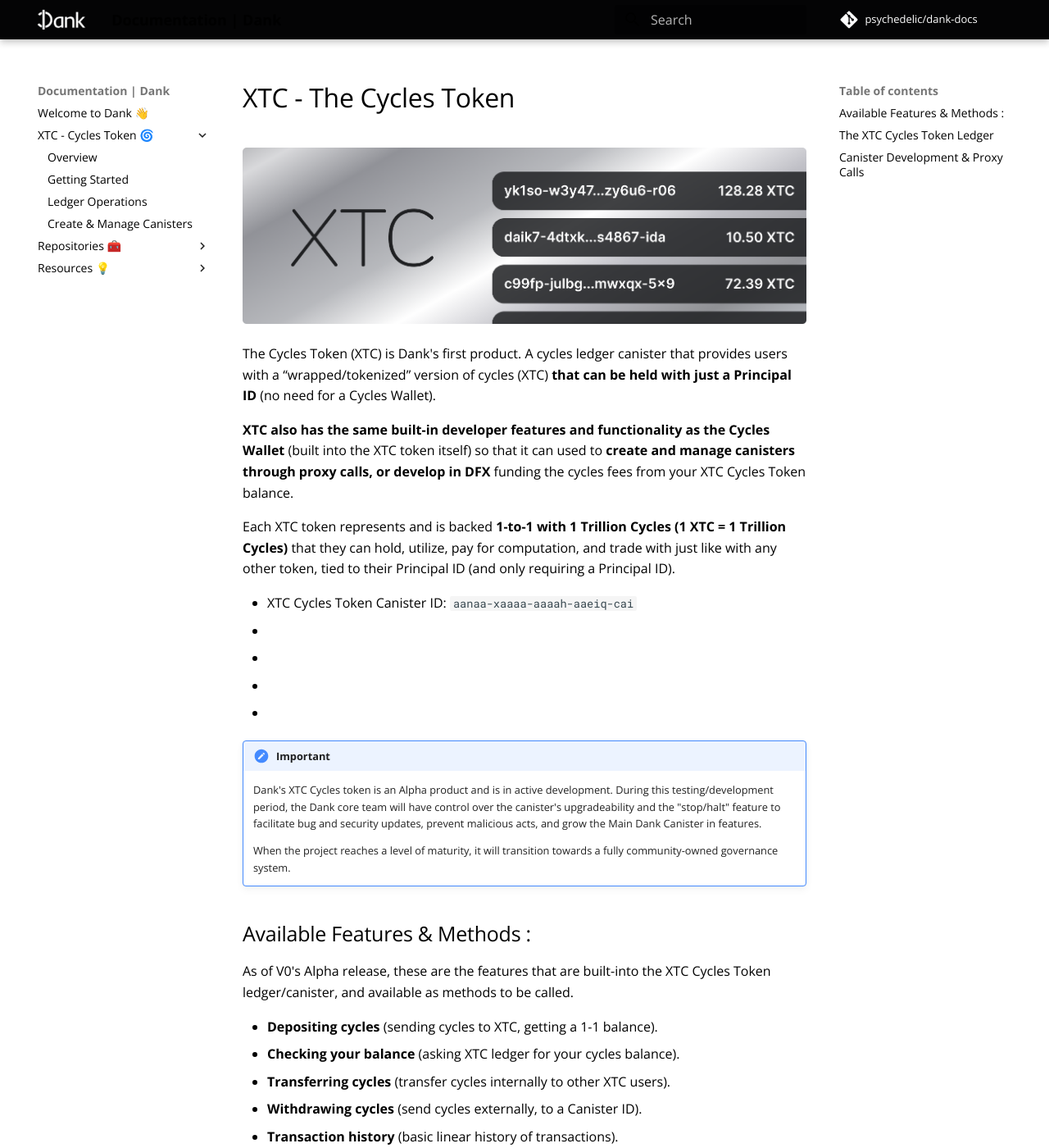
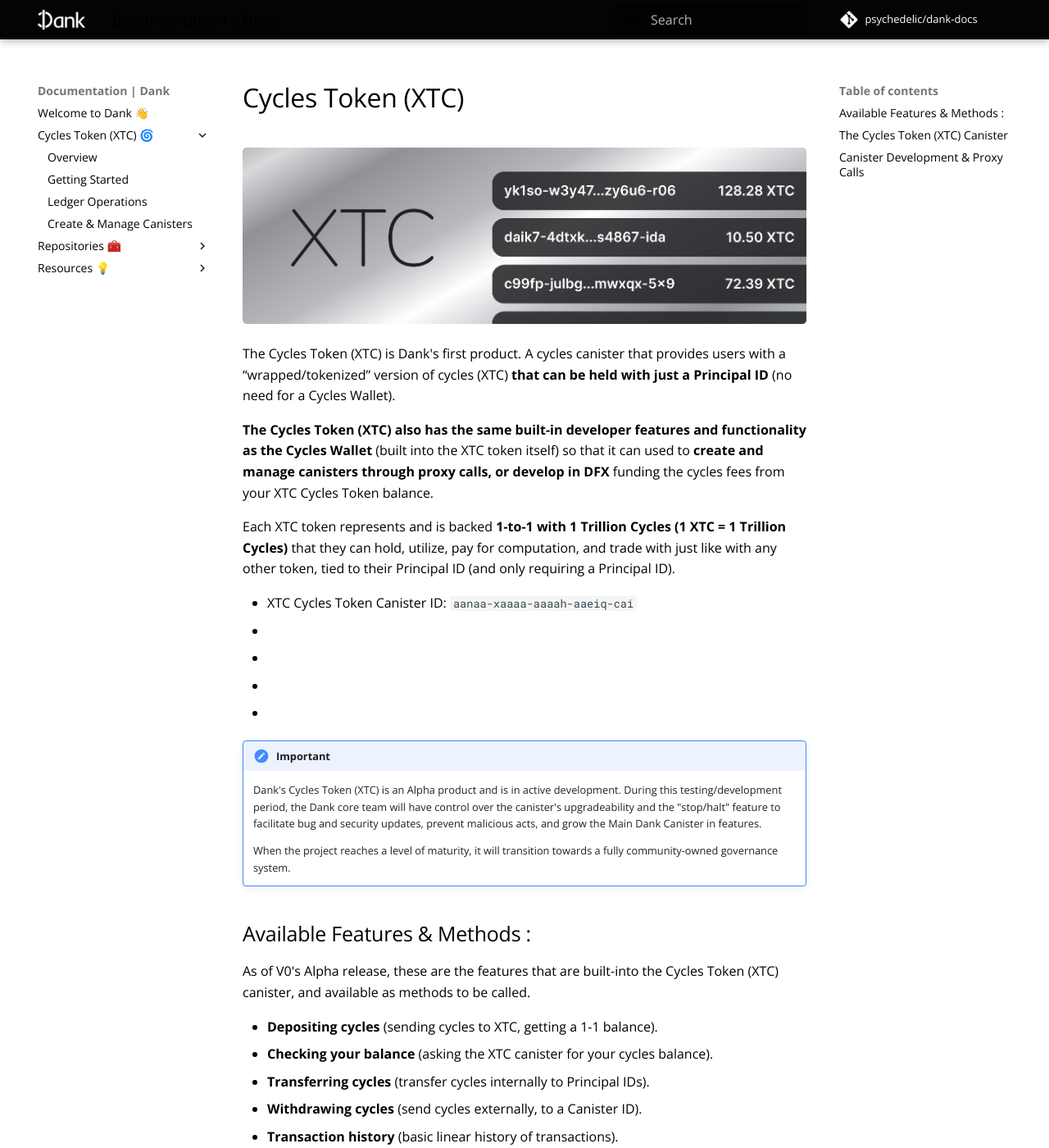
Before and after one commit to Psychedelic/dank-docs, an MkDocs documentation site: the page built from docs/xtc/overview.md, in a window 1280 px wide and 1400 px high. Shown: the whole window at 82% size. Built offline with MkDocs 1.6.1 and Material for MkDocs 9.7.7, drawn with Linux system fonts in a browser that asks for light colours; comment, search, counter and statistics services are not loaded; some of the changed text lies outside the part shown.

Commit message:
tweaks & typos

```diff
--- a/docs/xtc/overview.md
+++ b/docs/xtc/overview.md
@@ -2,13 +2,13 @@
 date: "1"
 ---
 
-# XTC - The Cycles Token
+# Cycles Token (XTC)
 
 ![](imgs/xtc-trx.png)
 
-The Cycles Token (XTC) is Dank's first product. A cycles ledger canister that provides users with a “wrapped/tokenized” version of cycles (XTC) **that can be held with just a Principal ID** (no need for a Cycles Wallet).
+The Cycles Token (XTC) is Dank's first product. A cycles canister that provides users with a “wrapped/tokenized” version of cycles (XTC) **that can be held with just a Principal ID** (no need for a Cycles Wallet).
 
-**XTC also has the same built-in developer features and functionality as the Cycles Wallet** (built into the XTC token itself) so that it can used to **create and manage canisters through proxy calls, or develop in DFX** funding the cycles fees from your XTC Cycles Token balance.
+**The Cycles Token (XTC) also has the same built-in developer features and functionality as the Cycles Wallet** (built into the XTC token itself) so that it can used to **create and manage canisters through proxy calls, or develop in DFX** funding the cycles fees from your XTC Cycles Token balance.
 
 Each XTC token represents and is backed **1-to-1 with 1 Trillion Cycles (1 XTC = 1 Trillion Cycles)**  that they can hold, utilize, pay for computation, and trade with just like with any other token, tied to their Principal ID (and only requiring a Principal ID).
 
@@ -21,37 +21,39 @@
 
 !!! Important
 
-    Dank's XTC Cycles token is an Alpha product and is in active development. During this testing/development period, the Dank core team will have control over the canister's upgradeability and the "stop/halt" feature to facilitate bug and security updates, prevent malicious acts, and grow the Main Dank Canister in features.
+    Dank's Cycles Token (XTC) is an Alpha product and is in active development. During this testing/development period, the Dank core team will have control over the canister's upgradeability and the "stop/halt" feature to facilitate bug and security updates, prevent malicious acts, and grow the Main Dank Canister in features.
 
     When the project reaches a level of maturity, it will transition towards a fully community-owned governance system.
 
 ## Available Features & Methods  :
 
-As of V0's Alpha release, these are the features that are built-into the XTC Cycles Token ledger/canister, and available as methods to be called.
+As of V0's Alpha release, these are the features that are built-into the Cycles Token (XTC) canister, and available as methods to be called.
 
 - **Depositing cycles** (sending cycles to XTC, getting a 1-1 balance).
-- **Checking your balance** (asking XTC ledger for your cycles balance).
-- **Transferring cycles** (transfer cycles internally to other XTC users).
+- **Checking your balance** (asking the XTC canister for your cycles balance).
+- **Transferring cycles** (transfer cycles internally to Principal IDs).
 - **Withdrawing cycles** (send cycles externally, to a Canister ID).
 - **Transaction history** (basic linear history of transactions).
 - **Creating canisters** (proxy call to create a canister using your XTC balance).
 - **Proxied canister calls** (create canisters, make calls to canisters, topping calls -or not- with cycles in XTC).
 
-## The XTC Cycles Token Ledger
+## The Cycles Token (XTC) Canister
 ![](imgs/transaction.svg)
 
-The XTC Cycles Token was built following a Principal-ID centric token standard [(Repository)](https://github.com/Psychedelic/standards) where users deposit cycles and get a 1-1 balance of XTC (1 XTC = 1 Trillion Cycles). It is an **alternative to using Cycles Wallet in terms of using and accessing cycles on the Internet Computer**.
+The Cycles Token (XTC) was built following a Principal-ID centric token standard [(Repository)](https://github.com/Psychedelic/standards). Users deposit and lock cycles and get a 1-1 balance of Cycles Token (1 XTC = 1 Trillion Cycles). It is an **alternative to using Cycles Wallet in terms of using and accessing cycles on the Internet Computer**.
 
-You can learn the main differences between using XTC and a Cycles Wallet [in this article](https://medium.com/@dank_ois/b9a1d3ddcebe?source=friends_link&sk=0d4c790eda6883d1c013b10cdb8f89f4).
+You can learn the main differences between using the Cycles Token (XTC) and a Cycles Wallet [in this article](https://medium.com/@dank_ois/b9a1d3ddcebe?source=friends_link&sk=0d4c790eda6883d1c013b10cdb8f89f4).
 
-Just like the Cycles Wallets, the XTC Cycles Token is a **cycles provider for development on the IC**. It was built using the same interface as Cycles Wallet and has built-in proxy-call methods to create and manage canisters.
+Just like the Cycles Wallets, the Cycles Token is a **cycles provider for development on the IC**. It was built using the same interface as Cycles Wallet and has built-in proxy-call methods to create and manage canisters.
 
-One important difference is that with XTC, instead of having a per-user Cycles Wallet ID, all XTC users share the same **“Universal ID” (XTC ledger canister ID)** that they can set as their Wallet IDs. Which means users -and developers- don't need to worry about authenticating multiple unique identifiers, and focus on just Principal IDs (since any app that integrates XTC would know what Wallet ID they need to authorize for the user!):
+One important difference is that with XTC, instead of having a per-user Cycles Wallet ID, all XTC users share the same **“Universal ID” (the XTC Canister ID)** that they can set as their Wallet IDs.
+
+Which also means users -and developers- that want to use apps that surface cycles don't need to worry about authenticating multiple unique identifiers, and focus on just Principal IDs (since any app that integrates XTC would know what Wallet ID they need to authorize for the user!):
 
 That abstraction is what enables a lot of amazing experience benefits:
 
 - Better DeFi/Dapp compatibility (easier to integrate, access, and send cycles.)
-- Smoother onboarding of users & their cycles (no need to authenticate separate Cycles Wallets)
+- Smoother access to cycles for user-experiences (no need to authenticate separate Cycles Wallets)
 - Composability across apps that surface cycles (one ID to surface the same balance)
 - Friendlier format for GUIs (1 XTC = 1,000,000,000,000 cycles = 1$ approx)
 - But standard format on APIs/CLI for development (1,000,000,000,000 XC)
@@ -62,10 +64,10 @@
 ## Canister Development & Proxy Calls
 ![](imgs/canister.svg)
 
-The XTC Cycles Token is **DFX compatible and has built-in functions that allow users to call the XTC Token canister to create, fund, or make proxy calls** to canisters on the Internet Computer using their XTC cycles balance.
+The Cycles Token (XTC) is **DFX compatible and its canister has built-in functions that allow users to call the XTC Canister to create, fund, or make proxy calls** to canisters on the Internet Computer using their cycles balance in XTC.
 
-Make the canister calls directly to XTC to execute, or use your XTC wallet in DFX just like a Cycles Wallet. The difference between the two is when you set your default-wallet on the DFX CLI, you just put XTC’s Token's Canister ID instead of a personal Cycles Wallet ID.
+Make the canister calls directly for XTC to execute, or use your XTC wallet in DFX just like a Cycles Wallet. The difference between using XTC and the Cycles Wallet here is, when you set your default-wallet on the DFX CLI, you just put XTC’s Canister ID (shared among XTC users) instead of a unique personal Cycles Wallet ID.
 
-The XTC Ledger Canister will take your Cycles Token balance, and withdraw (or unwrap) the cycles to fund any necessary operations.
+The XTC Canister will take your Cycles Token balance, and withdraw (or unwrap) the cycles that back it to fund any necessary operations.
 
 This way, XTC can not only allow developers to user their Cycles Token to fund their development (just like with Cycles Wallets); but also offer those features as "plug-n-play" features that any interface can leverage.
--- a/mkdocs.yml
+++ b/mkdocs.yml
@@ -1,6 +1,6 @@
 site_name: "Documentation | Dank"
 site_author: dank.ooo
-site_description: Dank is a collection of Open Internet Service on the Internet Computer network that provides cycle-based financial services to developers & users.
+site_description: Dank is a collection of Open Internet Service on the Internet Computer.
 site_url: https://docs.dank.ooo/
 copyright: '© 2021 Built by Dank'
 repo_name: psychedelic/dank-docs
@@ -23,14 +23,14 @@
       permalink: true
 nav:
   - Welcome to Dank 👋: index.md
-  - XTC - Cycles Token 🌀:
+  - Cycles Token (XTC) 🌀:
       - Overview: xtc/overview.md
       - Getting Started: xtc/getting-started.md
       - Ledger Operations: xtc/getting-started/#ledger-operations
       - Create & Manage Canisters: xtc/getting-started/#create-and-manage-canisters
   - Repositories 🧰:
     - Main Dank Repository: "https://github.com/Psychedelic/dank"
-    - XTC Cycles Token: "https://github.com/Psychedelic/dank/tree/main/xtc"
+    - Cycles Token (XTC): "https://github.com/Psychedelic/dank/tree/main/xtc"
   - Resources 💡:
     - Resource Library: resources/library.md
     - Common Terms : resources/common-terms.md
```
Also changed, not shown: docs/index.md (+5 -5 lines), docs/resources/apps-with-dank.md (+1 -1 lines), docs/resources/common-terms.md (+9 -10 lines), docs/xtc/getting-started.md (+1 -1 lines).
